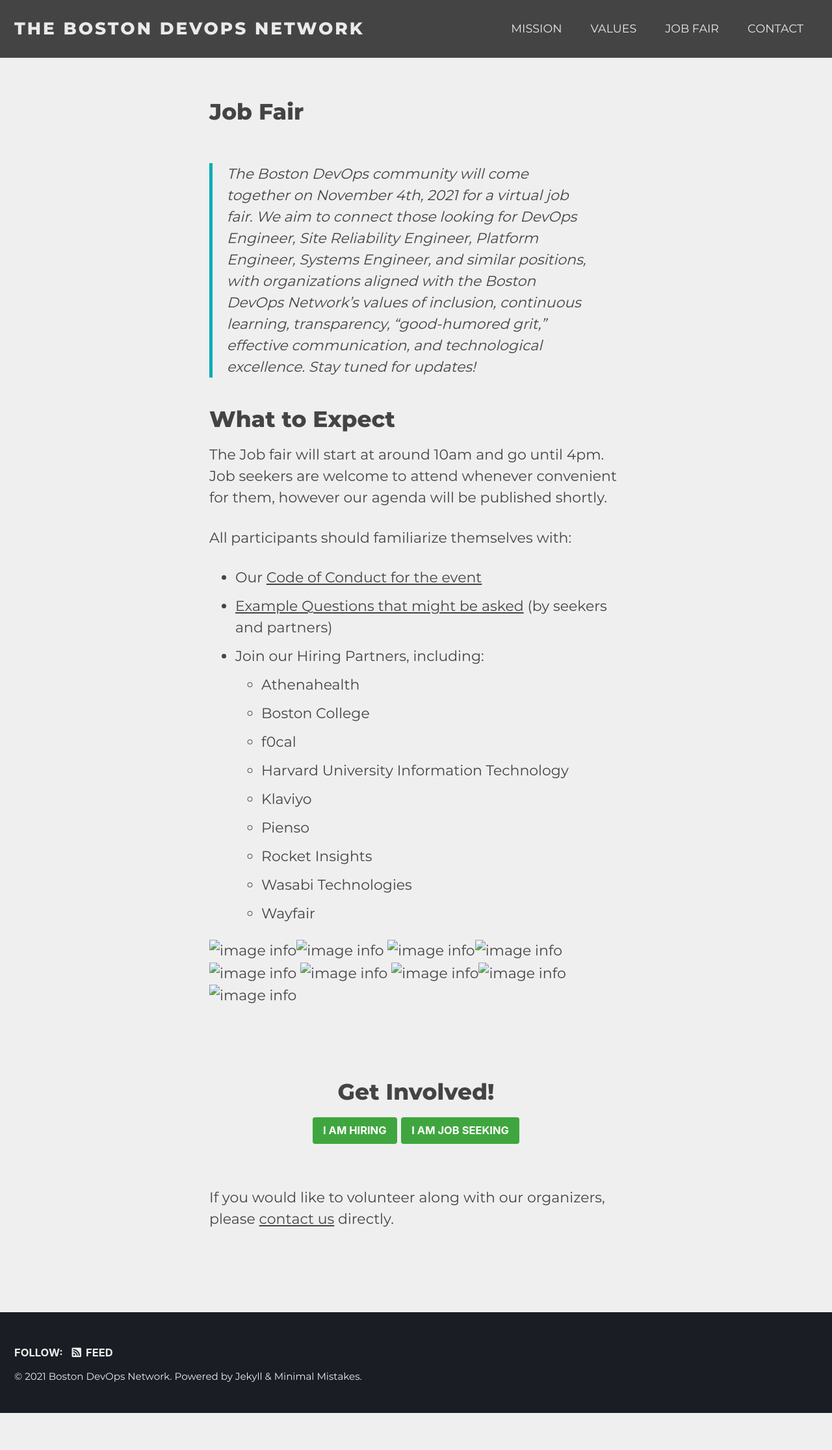
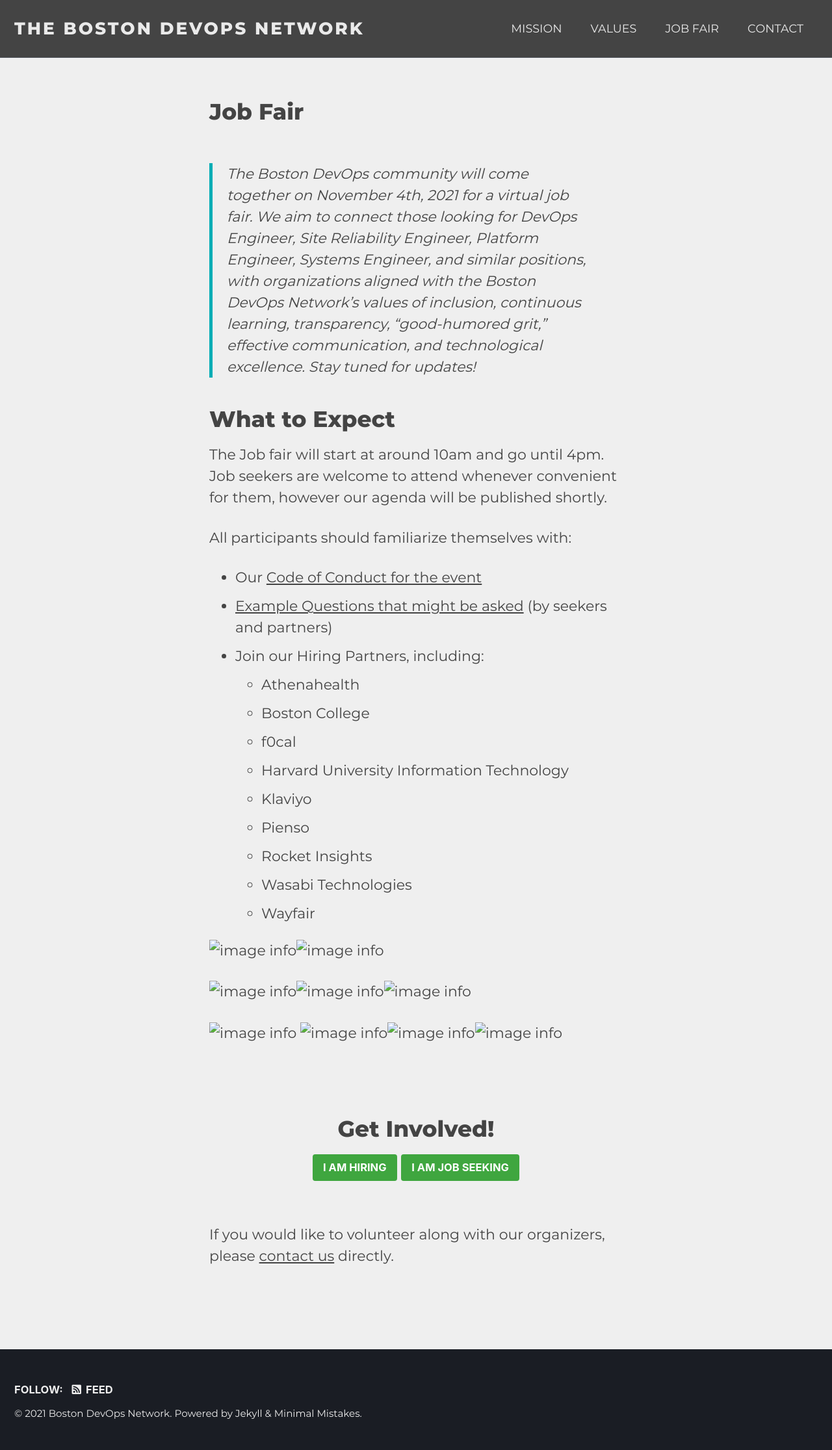
Before and after one commit to bostondevopsnetwork/bostondevopsnetwork.org, a Jekyll site: the page built from _pages/job-fair.md, in a window 1280 px wide. Shown: the whole page at 65% size. Built offline with Jekyll 4.4.1, drawn with Linux system fonts in a browser that asks for light colours; cached includes are drawn as plain includes; before the commit the page ends 2174 px from its top, so only the background shows below that.

Commit message:
Update job-fair.md

```diff
--- a/_pages/job-fair.md
+++ b/_pages/job-fair.md
@@ -25,9 +25,10 @@ All participants should familiarize themselves with:
   * Wasabi Technologies
   * Wayfair
 
+![image info](Athenahealth_300w.png)![image info](BostonC_300w.png)
 
-![image info](Athenahealth_300w.png)![image info](BostonC_300w.png)
 ![image info](FOCAL_309w.png)![image info](Harvard_300w.png)![image info](Klaviyo_300w.png)
+
 ![image info](Pienso_150w.jpg)
 ![image info](rocket_logo_150s.png)![image info](Wasabi_150w.png)![image info](Wayfair_300w.png)
 
```
